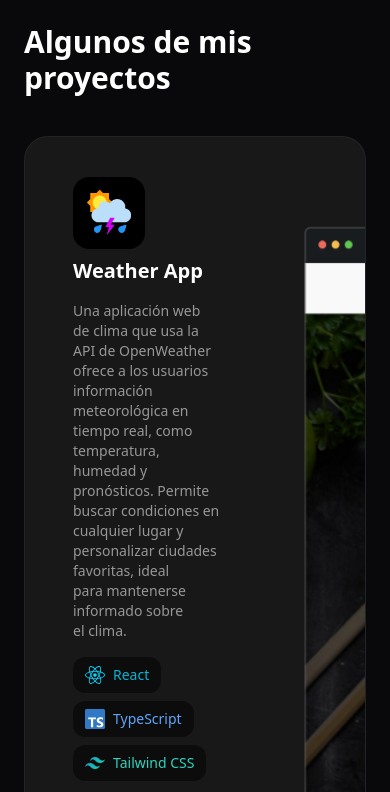
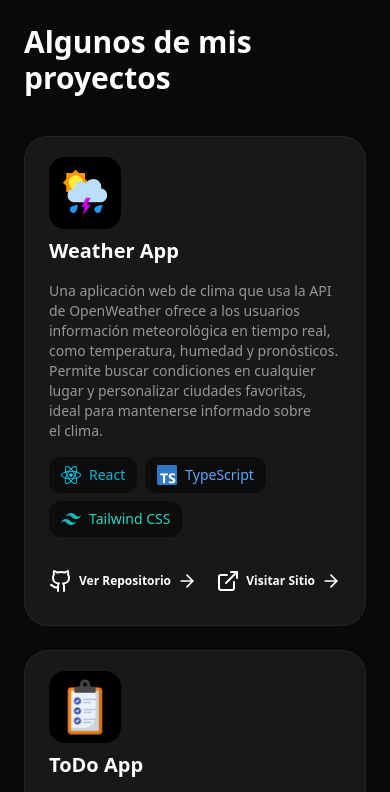
Before and after one commit to aleexvdev/portfolio.dev, an Astro site: page / in a window 390 px wide. Shown: the part 2420-3212 px from the top of the page. Built offline with nearby package versions, Linux system fonts and the light colour scheme; Astro itself is replaced by a stand-in of ours.

Commit message:
fix: responsive mobile card project

```diff
--- a/src/sections/projects/components/ProjectCard.tsx
+++ b/src/sections/projects/components/ProjectCard.tsx
@@ -19,19 +19,19 @@ export const ProjectCard = ({ project }: Props) => {
 
   return (
     <motion.article
-      className={`w-full h-max flex items-center justify-start rounded-3xl px-12 py-10 transition-all duration-300 border border-gray-600/20 bg-[#181818] relative overflow-hidden`}
+      className={`w-full h-max flex items-center justify-start rounded-3xl px-6 py-5 md:px-12 md:py-10 transition-all duration-300 border border-gray-600/20 bg-[#181818] relative overflow-hidden`}
       onHoverStart={() => setIsHovered(true)}
       onHoverEnd={() => setIsHovered(false)}
     >
-      <div className="h-full w-3/5 flex flex-col items-center justify-between">
+      <div className="h-full w-full md:w-3/5 flex flex-col items-center justify-between">
         <div className="flex flex-col items-start justify-start">
           <div className="bg-black rounded-2xl p-2 mb-2 flex items-center justify-center">
             <img src={iconUrl} alt={title} className="w-14 h-14 object-cover" />
           </div>
-          <h2 className="w-full text-xl md:text-2xl lg:text-3xl font-semibold text-pretty text-white mb-4">
+          <h2 className="w-full text-xl md:text-2xl lg:text-4xl font-semibold text-pretty text-white mb-4">
             {title}
           </h2>
-          <p className="text-sm md:text-base text-white/55 mb-4 text-pretty">
+          <p className="text-sm md:text-base lg:text-lg text-white/55 mb-4 text-pretty">
             {description}
           </p>
           <div className="w-full">
@@ -39,12 +39,12 @@ export const ProjectCard = ({ project }: Props) => {
               {skills.map(({ name, color, icon }, index) => (
                 <motion.span
                   key={index}
-                  className={`px-3 py-2 rounded-xl text-sm font-medium bg-opacity-50 flex items-center justify-center bg-black cursor-default`}
+                  className={`px-3 py-2 rounded-xl font-medium bg-opacity-50 flex items-center justify-center bg-black cursor-default`}
                   whileHover={{ scale: 1.05 }}
                   transition={{ duration: 0.2 }}
                 >
                   <img src={icon} alt={name} className="w-5 h-5" />
-                  <span className={`ml-2 text-sm md:text-base  ${color}`}>
+                  <span className={`ml-2 text-sm md:text-base ${color}`}>
                     {name}
                   </span>
                 </motion.span>
@@ -52,30 +52,30 @@ export const ProjectCard = ({ project }: Props) => {
             </div>
           </div>
         </div>
-        <div className="w-full flex items-center justify-start mt-10 gap-x-8">
+        <div className="w-full flex items-center justify-between md:justify-start mt-5 md:mt-10 gap-x-2 lg:gap-x-8">
           <a
             href={repoLink}
             target="_blank"
             aria-label="Repositorio de GitHub"
-            className="group w-max flex items-center justify-center space-x-2 rounded-lg bg-transparent px-4 py-3 text-white transition-all duration-300 hover:text-green-500 cursor-pointer z-10"
+            className="group w-max flex items-center justify-center space-x-1.5 md:space-x-2 rounded-lg bg-transparent px-0 py-3 text-white transition-all duration-300 hover:text-green-500 cursor-pointer z-10"
           >
             <Github className="w-6 h-6" />
-            <span className="text-sm md:text-base font-semibold">Ver Repositorio</span>
+            <span className="text-xs md:text-base font-semibold">Ver Repositorio</span>
             <ArrowRight className="w-5 h-5 transition-transform group-hover:translate-x-1" />
           </a>
           <a
             href={viewLink}
             target="_blank"
             aria-label="Visitar sitio web"
-            className="group w-max flex items-center justify-center space-x-2 rounded-lg bg-transparent px-4 py-3 text-white transition-all duration-300 hover:text-green-500 cursor-pointer z-10"
+            className="group w-max flex items-center justify-center space-x-1.5 md:space-x-2 rounded-lg bg-transparent px-0 py-3 text-white transition-all duration-300 hover:text-green-500 cursor-pointer z-10"
           >
             <ExternalLink className="w-6 h-6" />
-            <span className="text-sm md:text-base font-semibold">Visitar Sitio</span>
+            <span className="text-xs md:text-base font-semibold">Visitar Sitio</span>
             <ArrowRight className="w-5 h-5 transition-transform group-hover:translate-x-1" />
           </a>
         </div>
       </div>
-      <div className={`h-full w-max absolute bg-transparent px-2 bottom-0 right-0 ${image.urlLarge.style} transition-all duration-300`}>
+      <div className={`h-full w-max absolute hidden md:block bg-transparent px-2 bottom-0 right-0 ${image.urlLarge.style} transition-all duration-300`}>
         <img src={image.urlLarge.url} alt={title} className={`w-full h-full object-cover transition-all duration-300 ${isHovered ? "scale-105" : "scale-100"}`} />
       </div>
       <motion.div
```
